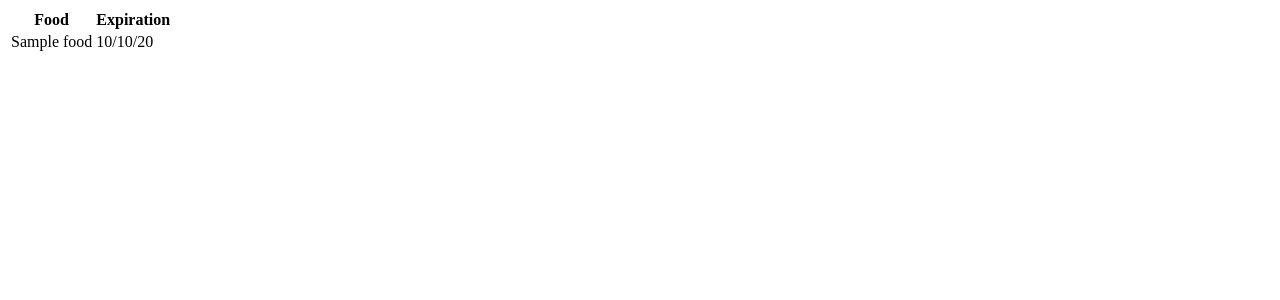
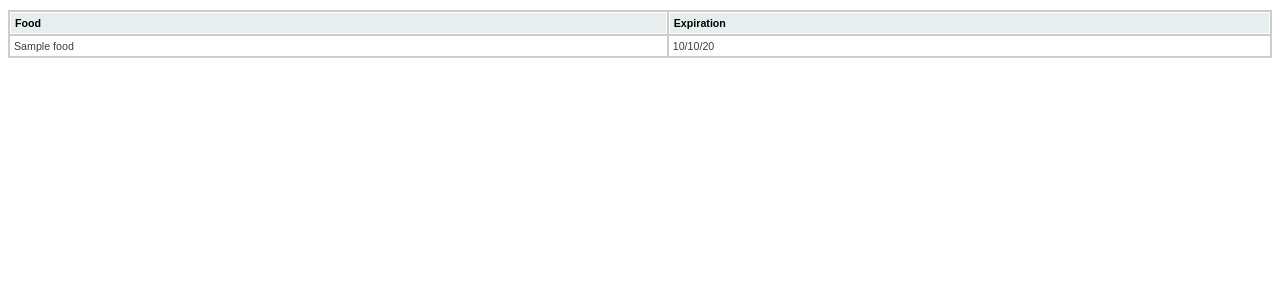
Before and after one commit to obishop/Dough, a Django app: template templates/recipes.html in a window 1280 px wide. Shown: the top 300 px of the page. Run offline with Django 3.2, Linux system fonts and the light colour scheme; the template is opened without the code that fills it: most values are stand-ins (such as "Sample title", 1, 10 or a date in 2020).

Commit message:
included new table source

```diff
--- a/static/css/recipe.css
+++ b/static/css/recipe.css
@@ -46,3 +46,42 @@
 	margin-left: auto;
 	margin-right: auto;
 }
+
+table.tablesorter {
+	font-family:arial;
+	background-color: #CDCDCD;
+	margin:10px 0pt 15px;
+	font-size: 8pt;
+	width: 100%;
+	text-align: left;
+}
+table.tablesorter thead tr th, table.tablesorter tfoot tr th {
+	background-color: #e6EEEE;
+	border: 1px solid #FFF;
+	font-size: 8pt;
+	padding: 4px;
+}
+table.tablesorter thead tr .header {
+	background-image: url(bg.gif);
+	background-repeat: no-repeat;
+	background-position: center right;
+	cursor: pointer;
+}
+table.tablesorter tbody td {
+	color: #3D3D3D;
+	padding: 4px;
+	background-color: #FFF;
+	vertical-align: top;
+}
+table.tablesorter tbody tr.odd td {
+	background-color:#F0F0F6;
+}
+table.tablesorter thead tr .headerSortUp {
+	background-image: url(asc.gif);
+}
+table.tablesorter thead tr .headerSortDown {
+	background-image: url(desc.gif);
+}
+table.tablesorter thead tr .headerSortDown, table.tablesorter thead tr .headerSortUp {
+background-color: #8dbdd8;
+}
```
